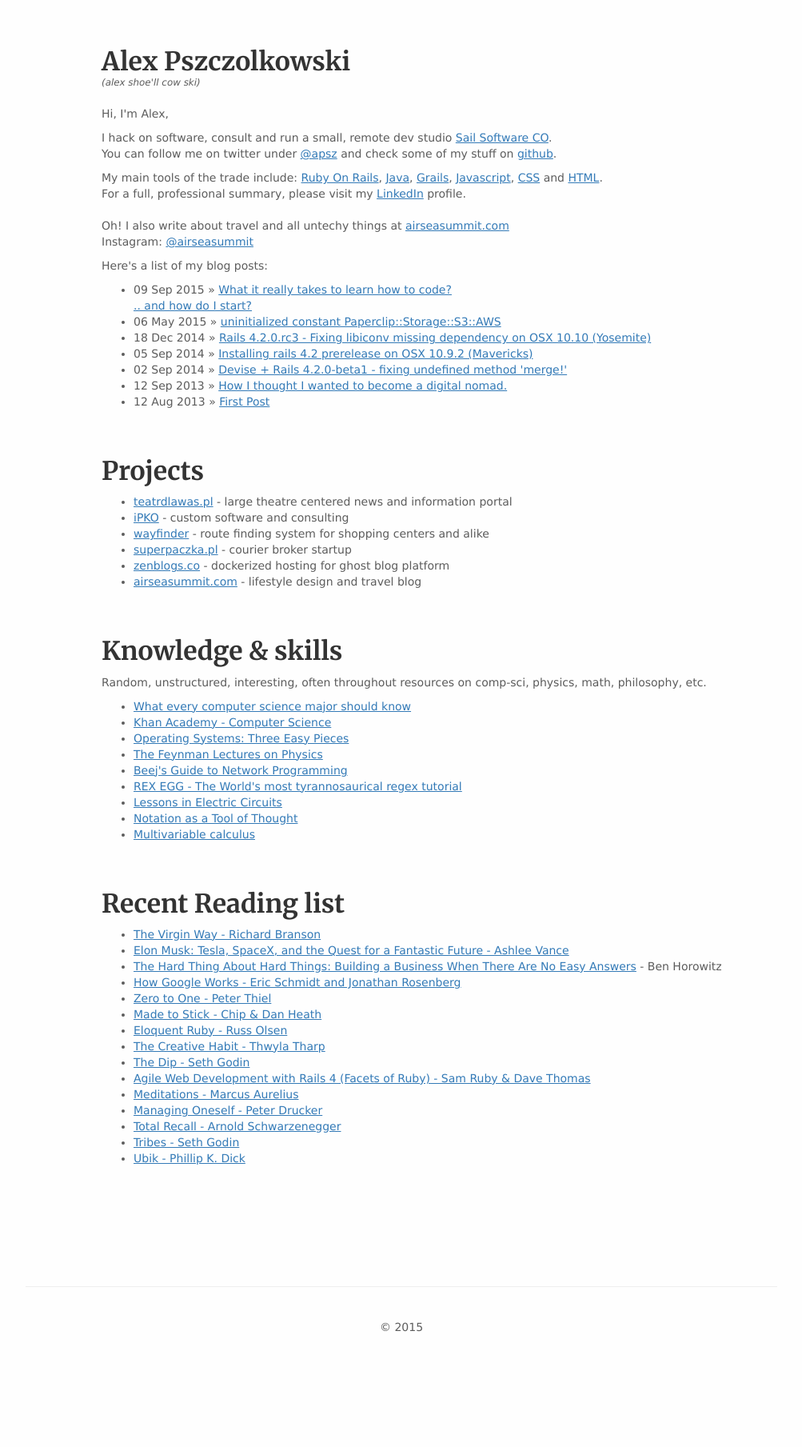
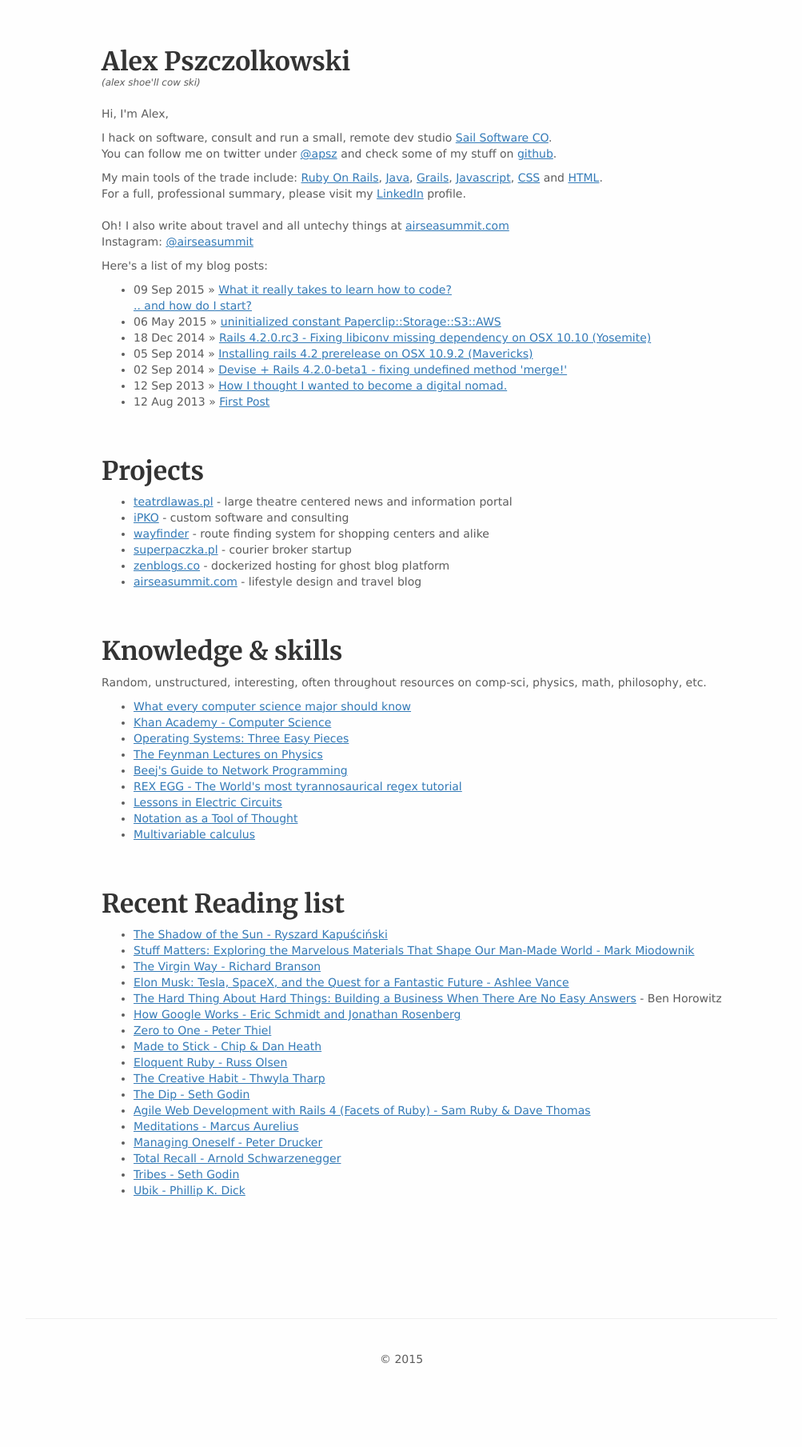
Before and after one commit to alexp/alexp.github.io, a Jekyll site: the page built from index.html, in a window 1280 px wide. Shown: the whole page at 80% size, without its empty margins (138-1141 px from the left). Built offline with Jekyll 4.4.1, drawn with Linux system fonts in a browser that asks for light colours; comment, search, counter and statistics services are not loaded; before the commit the page ends 1769 px from its top, so only the background shows below that.

Commit message:
Books update

```diff
--- a/index.html
+++ b/index.html
@@ -75,6 +75,12 @@
             <h1 class="give-space">Recent Reading list</h1>
             <ul>
                 <li>
+                  <a href="https://www.goodreads.com/book/show/9541.The_Shadow_of_the_Sun">The Shadow of the Sun - Ryszard Kapuściński</a>
+                </li>
+                <li>
+                  <a href="https://www.goodreads.com/book/show/18222843-stuff-matters">Stuff Matters: Exploring the Marvelous Materials That Shape Our Man-Made World - Mark Miodownik</a>
+                </li>
+                <li>
                   <a href="http://www.virgin.com/richard-branson/books/the-virgin-way">The Virgin Way - Richard Branson</a>
                 </li>
                 <li>
```
